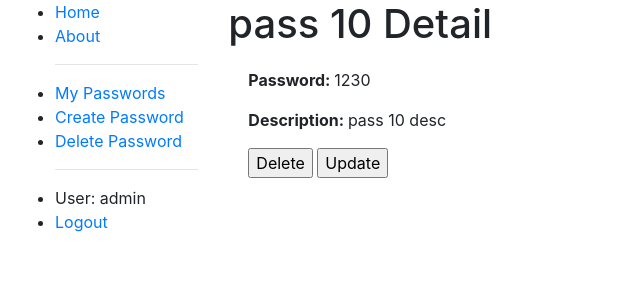
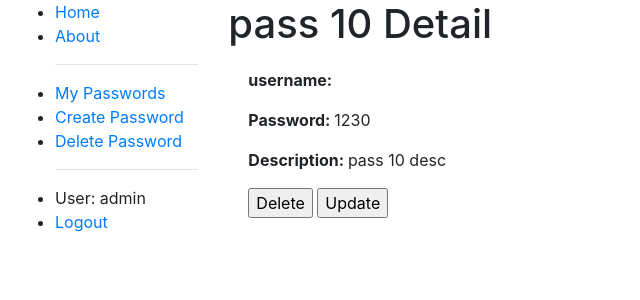
Before and after one commit to MHBahrampour/Tiny-Password-Manager, a Django app: page /tiny/pass/6 in a window 1280 px wide. Shown: the top 300 px of the page, without its empty margins (0-640 px from the left). Run offline with Django 3.2, Linux system fonts and the light colour scheme; a user stored in the database is signed in; data comes from the database, SQL or seed files in the repository; both versions use the stored data as it was after the commit; some libraries are stand-ins or nearby versions.

Commit message:
Add Username to model

```diff
--- a/TinyPasswordManager/tiny/forms.py
+++ b/TinyPasswordManager/tiny/forms.py
@@ -5,6 +5,7 @@
 class PasswordCreateForm(forms.Form):
     title = forms.CharField(max_length=200)
     description = forms.CharField(max_length=2000)
+    username = forms.CharField(max_length=32)
     password = forms.CharField(max_length=32)
 
     def clean_title(self):
@@ -15,6 +16,10 @@
         data = self.cleaned_data['description']
         return data
 
+    def clean_username(self):
+        data = self.cleaned_data['username']
+        return data
+
     def clean_password(self):
         data = self.cleaned_data['password']
         return data
--- a/TinyPasswordManager/tiny/models.py
+++ b/TinyPasswordManager/tiny/models.py
@@ -2,12 +2,15 @@
 from django.urls import reverse
 
 class PasswordInstance(models.Model):
-    # username
+    # user
     user = models.CharField(max_length=200)
     # password title
     title = models.CharField(max_length=200)
     # password description
     description = models.TextField(max_length=2000)
+
+    # username
+    username = models.CharField(max_length=32, blank=True)
 
     # password
     password = models.CharField(max_length=32, blank=True)
--- a/TinyPasswordManager/tiny/templates/base_generic.html
+++ b/TinyPasswordManager/tiny/templates/base_generic.html
@@ -29,7 +29,7 @@
             <li><a href="{% url 'login'%}?next={{request.path}}">Login</a></li>
           {% endif %}
         </ul>
-     {% endblock %}
+      {% endblock %}
       </div>
       <div class="col-sm-10 ">{% block content %}{% endblock %}</div>
     </div>
--- a/TinyPasswordManager/tiny/templates/tiny/pass_detail.html
+++ b/TinyPasswordManager/tiny/templates/tiny/pass_detail.html
@@ -4,6 +4,7 @@
     <h1> {{ the_password.title }} Detail</h1>
 
     <div style="margin-left:20px; margin-top:20px">
+        <p><strong>username: </strong>{{ the_password.username }}</p>
         <p><strong>Password: </strong>{{ the_password.password }}</p>
         <p><strong>Description: </strong>{{ the_password.description }}</p>
         <input type="submit" value="Delete">
```
Also changed, not shown: TinyPasswordManager/db.sqlite3, TinyPasswordManager/tiny/migrations/0002_passwordinstance_username.py (added).
